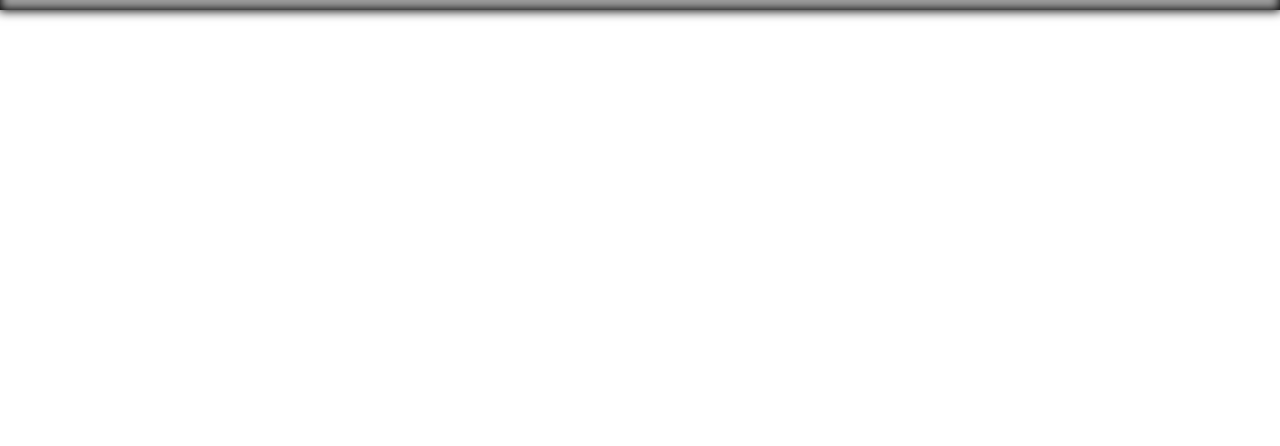
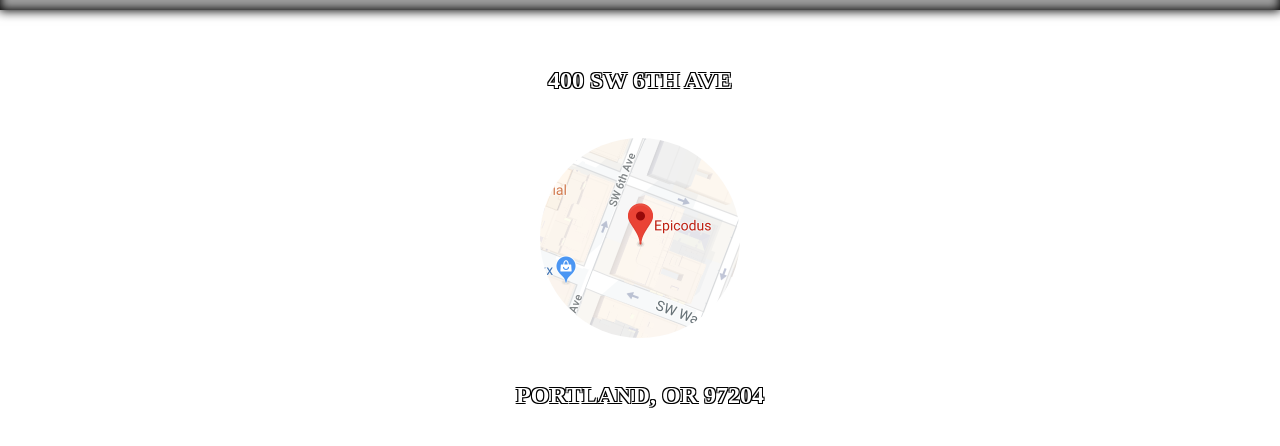
Before and after one commit to travisty12/design, a website built with webpack: page src/location.html in a window 1280 px wide. Shown: the part 340-786 px from the top of the page. Built offline with nearby package versions, Linux system fonts and the light colour scheme; grey boxes are pictures that could not be loaded.

Commit message:
add map to location page

```diff
--- a/src/location.html
+++ b/src/location.html
@@ -18,7 +18,13 @@
         <h3 id="bottom-text">HOME OF THE GREAT.</h3>
       </div>
       <div id="body-div">
+        <div id="map-div">
+          <h2>400 SW 6TH AVE</h2>
+          <div class="map">
 
+          </div>
+          <h2>PORTLAND, OR 97204</h2>
+        </div>
       </div>
     </div>
   </body>
--- a/src/sass/styles.scss
+++ b/src/sass/styles.scss
@@ -255,6 +255,22 @@
     cursor: pointer;
   }
 }
+#map-div {
+  @include size(100%, 90%);
+  display: flex;
+  flex-direction: column;
+  justify-content: space-around;
+  align-items: center;
+}
+.map {
+  @include size(50vw);
+  max-width: 200px;
+  max-height: 200px;
+  border-radius: 30vw;
+  background-image: url(../assets/img/map.png);
+  background-size: contain;
+  background-position: center;
+}
 .blank {
   @include size(100%, 22.22%);
 }
```
